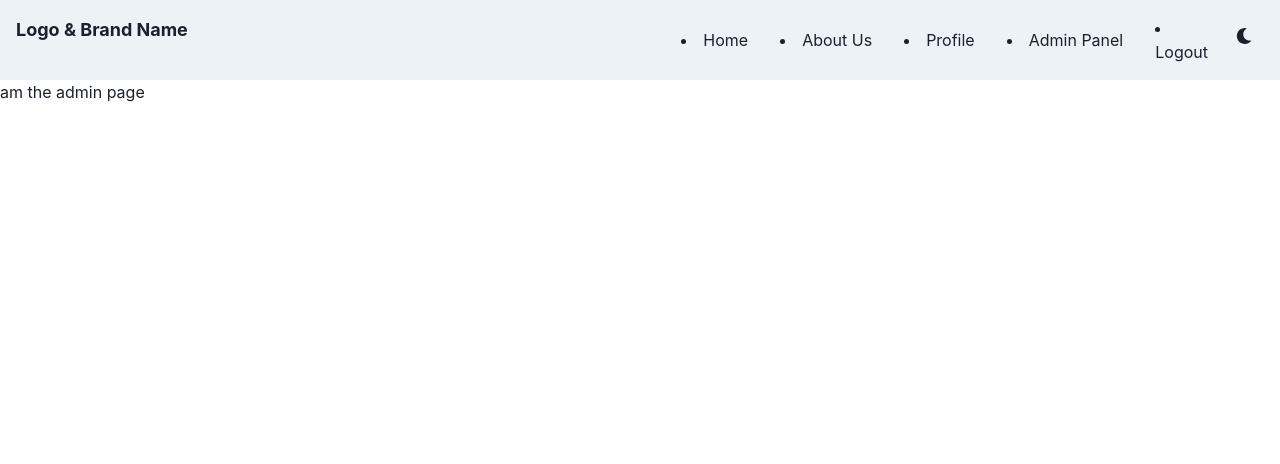
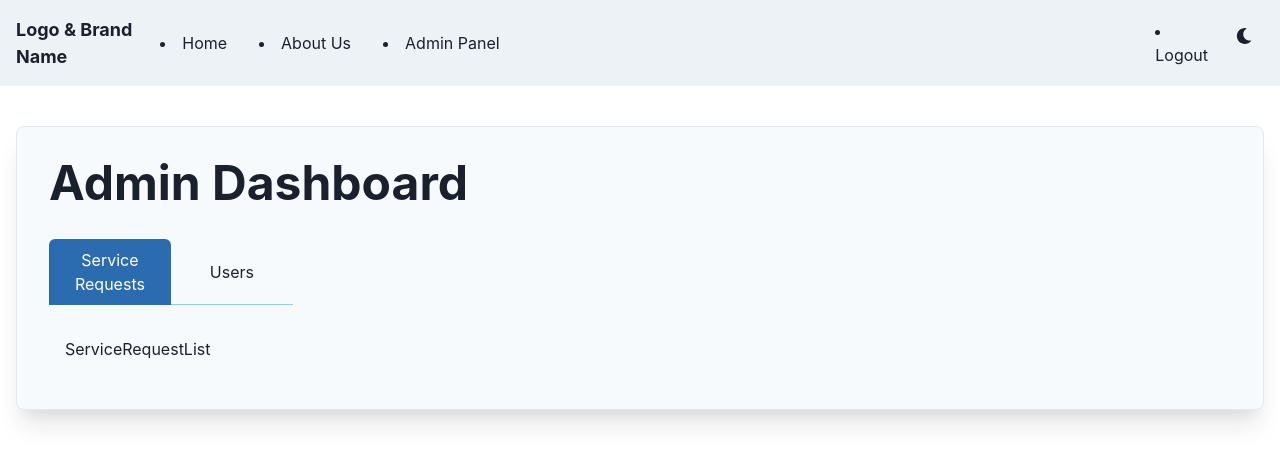
Before and after one commit to lokytech5/AfricanaChildPhotos, a React (Create React App) app: page /admin in a window 1280 px wide. Shown: the top 464 px of the page. Built offline with nearby package versions, Linux system fonts and the light colour scheme; sample sign-in values are in the browser's storage.

Commit message:
"Added Admin dashboard"

```diff
--- a/src/components/admin/AdminDashboard.jsx
+++ b/src/components/admin/AdminDashboard.jsx
@@ -1,10 +1,56 @@
 import React from 'react'
-import { Container } from '@chakra-ui/react';
+import ServiceRequestList from './ServiceRequestList'
+import UserRequestList from './UserRequestList';
+import {
+    Container,
+    Box,
+    Heading,
+    Tabs,
+    TabList,
+    TabPanels,
+    Flex,
+    VStack,
+    Tab,
+    TabPanel,
+    useColorModeValue,
+} from '@chakra-ui/react';
 
 export default function AdminDashboard() {
+
+    const bgColor = useColorModeValue('gray.50', 'gray.700');
+    const textColor = useColorModeValue('gray.800', 'gray.200');
     return (
 
-            <h1>am the admin page</h1>
-
-    )
+        <Container maxW="container.xl">
+            <Box
+                my={10}
+                bg={bgColor}
+                p={8}
+                borderRadius="lg"
+                boxShadow="xl"
+                borderColor="gray.200"
+                borderWidth={1}
+            >
+                <VStack align="start" spacing={8}>
+                    <Heading as="h1" size="2xl" color={textColor}>
+                        Admin Dashboard
+                    </Heading>
+                    <Tabs isFitted variant="enclosed" colorScheme="blue">
+                        <TabList mb="1em" borderBottom="1px solid" borderColor="blue.200">
+                            <Tab _selected={{ color: 'white', bg: 'blue.600' }}>Service Requests</Tab>
+                            <Tab _selected={{ color: 'white', bg: 'blue.600' }}>Users</Tab>
+                        </TabList>
+                        <TabPanels>
+                            <TabPanel>
+                                <ServiceRequestList />
+                            </TabPanel>
+                            <TabPanel>
+                                <UserRequestList />
+                            </TabPanel>
+                        </TabPanels>
+                    </Tabs>
+                </VStack>
+            </Box>
+        </Container>
+    );
 }
--- /dev/null
+++ b/src/components/admin/ServiceRequestList.jsx
@@ -0,0 +1,7 @@
+import React from 'react'
+
+export default function ServiceRequestList() {
+  return (
+    <div>ServiceRequestList</div>
+  )
+}
--- /dev/null
+++ b/src/components/admin/UserRequestList.jsx
@@ -0,0 +1,7 @@
+import React from 'react'
+
+export default function UserRequestList() {
+  return (
+    <div>UserRequestList</div>
+  )
+}
--- a/src/components/shared/NavigationMenu.jsx
+++ b/src/components/shared/NavigationMenu.jsx
@@ -1,12 +1,13 @@
-import React from 'react'
+import React, { useEffect } from 'react'
 import { GiHamburgerMenu } from 'react-icons/gi';
 import { FiSun } from 'react-icons/fi';
 import { FaMoon } from 'react-icons/fa';
 import { Link, useNavigate } from 'react-router-dom';
 import { useSelector, useDispatch } from 'react-redux';
-import { logout, setIsAuthenticated } from '../../redux/userSlice';
+import { logout, login, setIsAuthenticated } from '../../redux/userSlice';
 
 import {
+  Avatar,
   Box,
   Flex,
   Text,
@@ -20,11 +21,15 @@ import {
   DrawerOverlay,
   DrawerContent,
   DrawerCloseButton,
+  Grid,
   Button,
   VStack,
   HStack,
   LinkBox,
   LinkOverlay,
+  Popover,
+  PopoverTrigger,
+  PopoverContent,
   Link as ChakraLink,
 } from '@chakra-ui/react';
 
@@ -43,6 +48,13 @@ export default function NavigationMenu() {
   const openDrawer = () => setIsOpen(true);
   const closeDrawer = () => setIsOpen(false);
 
+  useEffect(() => {
+    const userRole = localStorage.getItem('userRole');
+    if (userRole) {
+      dispatch(login({ role: userRole }));
+    }
+  }, [dispatch]);
+
   const handleLogout = () => {
     // Clear token from localStorage
     localStorage.removeItem('token');
@@ -51,6 +63,7 @@ export default function NavigationMenu() {
     dispatch(logout());
     dispatch(setIsAuthenticated(false));
     navigate('/', { replace: true });
+
   }
 
   const MenuItem = ({ to, children, onClick }) => (
@@ -70,7 +83,7 @@ export default function NavigationMenu() {
   );
 
   const MenuItems = () => (
-    <HStack spacing={8}>
+    <HStack spacing={8} w="100%">
       <MenuItem to="/">Home</MenuItem>
       <MenuItem to="/about">About Us</MenuItem>
       {!isAuthenticated && (
@@ -79,11 +92,24 @@ export default function NavigationMenu() {
           <MenuItem to="/register">Register</MenuItem>
         </>
       )}
-      <MenuItem to="/profile">Profile</MenuItem>
+
+      {isAuthenticated && userRole === 'user' && (
+        <MenuItem to="/profile">
+          <HStack spacing={2}>
+            <Text>Profile</Text>
+            <Avatar
+              size="sm"
+              name=''
+              src=""
+            />
+          </HStack>
+        </MenuItem>
+      )}
+
       {isAuthenticated && userRole === 'admin' && (
         <MenuItem to="/admin">Admin Panel</MenuItem>
       )}
-
+      <Spacer />
       {isAuthenticated && (
         <MenuItem onClick={handleLogout}>
           Logout
--- a/src/pages/LoginUserPage.js
+++ b/src/pages/LoginUserPage.js
@@ -26,6 +26,10 @@ export default function LoginUserPage() {
         localStorage.setItem('token', token);
         //Decode the JWT token
         const decodedToken = jwt_decode(token);
+
+        // Save userRole in localStorage
+        const userRole = decodedToken.isAdmin ? 'admin' : 'user';
+        localStorage.setItem('userRole', userRole);
 
         // Dispatch login action
         dispatch(login({ id: decodedToken._id, role: decodedToken.isAdmin ? 'admin' : 'user' }));
```
